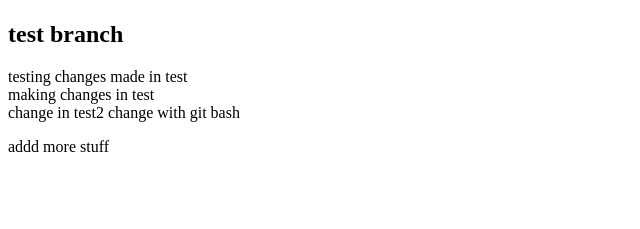
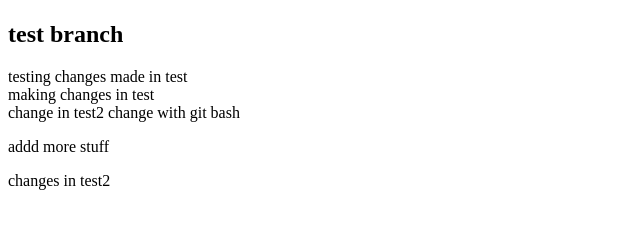
Before and after one commit to brianpja/branch-test, a plain HTML site: page index.html in a window 1280 px wide. Shown: the part 59-288 px from the top of the page, without its empty margins (0-640 px from the left). Drawn offline with Linux system fonts and the light colour scheme.

Commit message:
small branch changes

```diff
--- a/index.html
+++ b/index.html
@@ -14,5 +14,6 @@
     <span>change in test2</span>
     <span>change with git bash</span>
     <p>addd more stuff</p>
+    <p>changes in test2</p>
   </body>
 </html>
```
